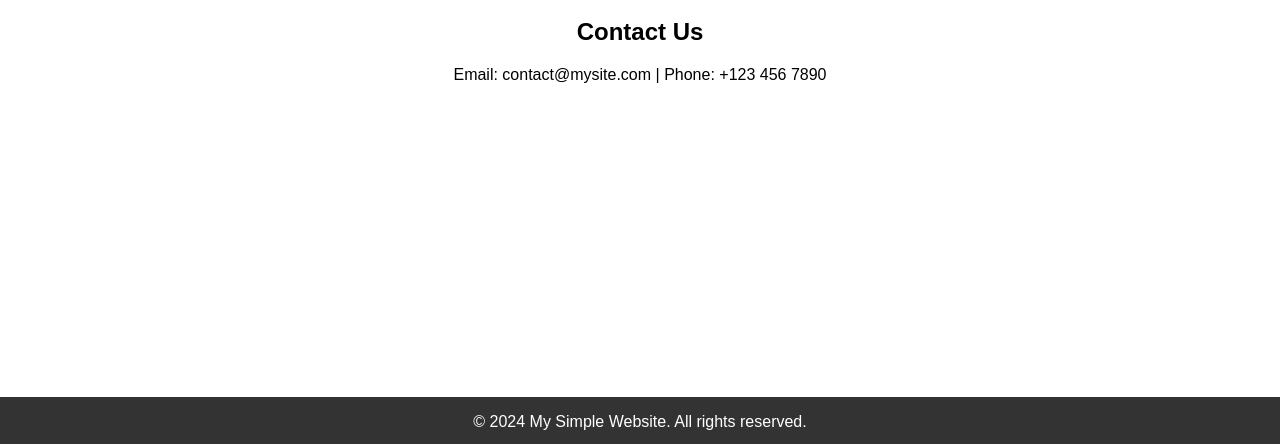
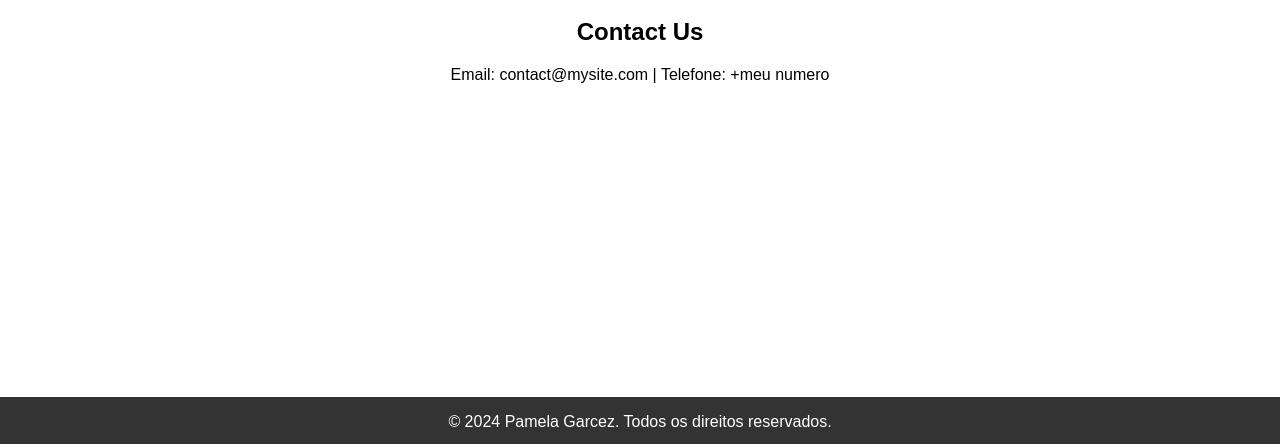
Before and after one commit to engabrielsantos/site, a plain HTML site: page index.html in a window 1280 px wide. Shown: the part 353-797 px from the top of the page. Drawn offline with Linux system fonts and the light colour scheme.

Commit message:
Update index.html

```diff
--- a/index.html
+++ b/index.html
@@ -60,10 +60,10 @@
         <h2 id="services">Our Services</h2>
         <p>We offer a range of services tailored to your needs.</p>
         <h2 id="contact">Contact Us</h2>
-        <p>Email: contact@mysite.com | Phone: +123 456 7890</p>
+        <p>Email: contact@mysite.com | Telefone: +meu numero</p>
     </main>
     <footer>
-        &copy; 2024 My Simple Website. All rights reserved.
+        &copy; 2024 Pamela Garcez. Todos os direitos reservados.
     </footer>
 </body>
 </html>
```
